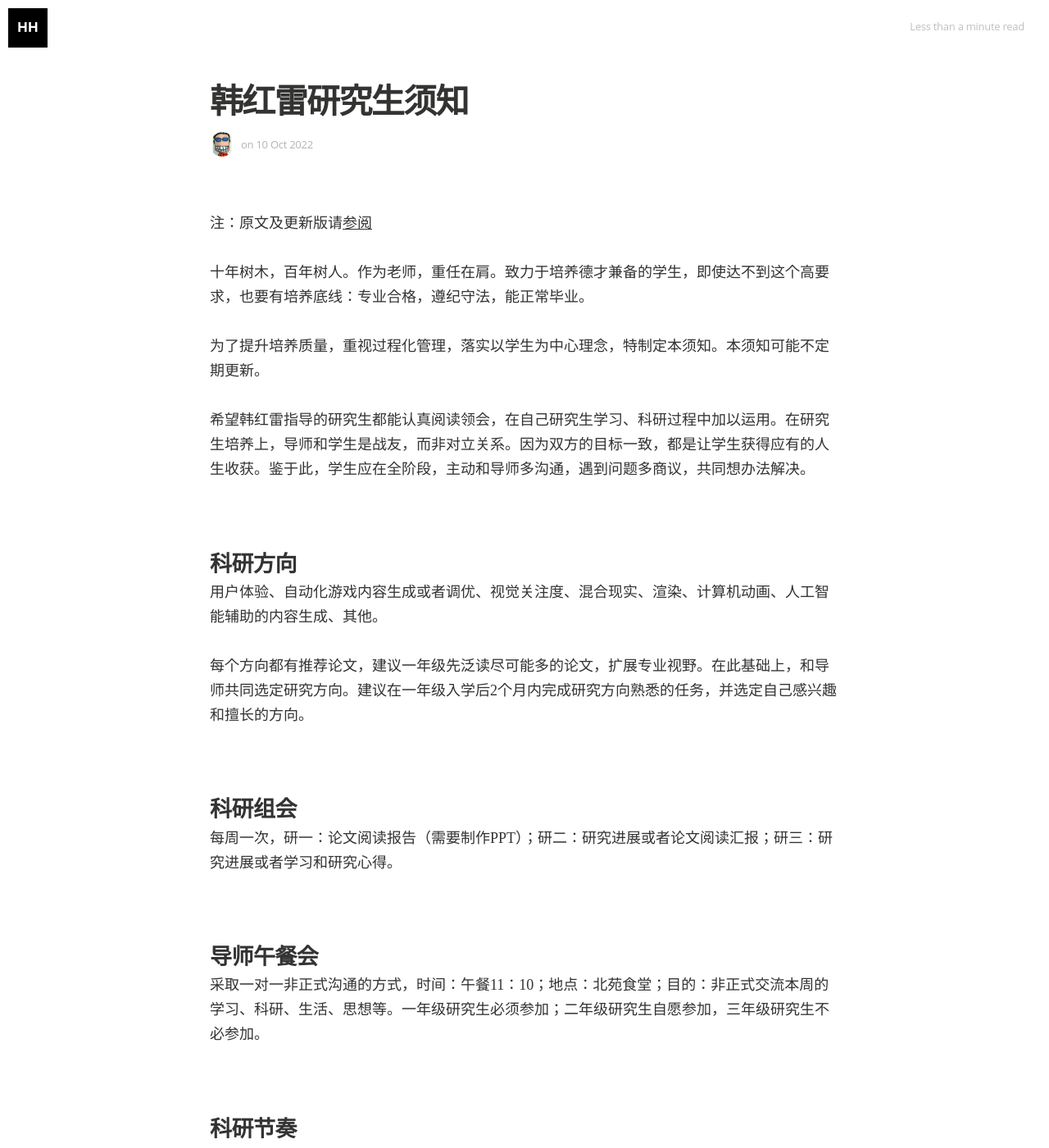
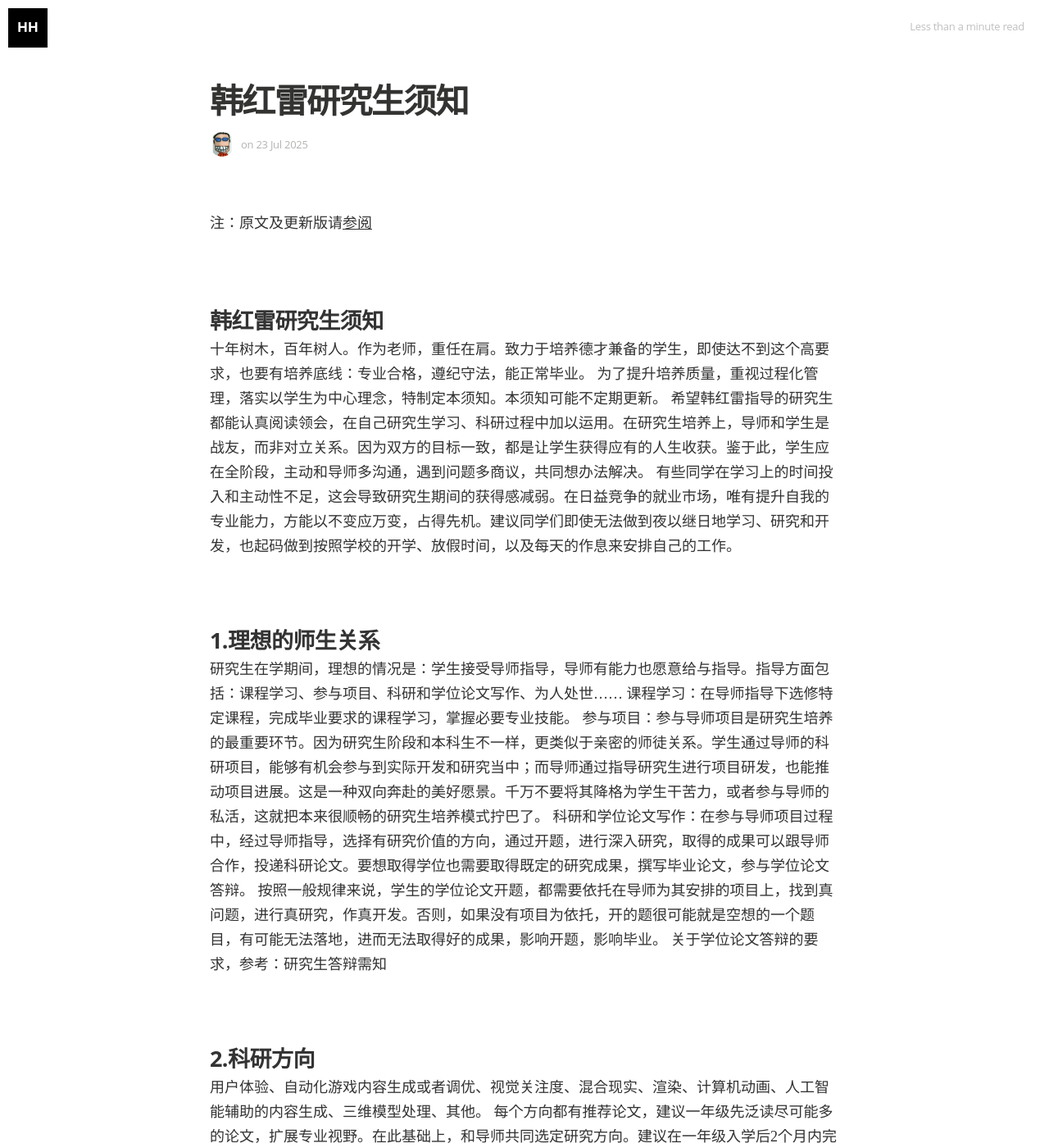
Before and after one commit to hanhonglei/hanhonglei.github.io, a Jekyll site: the page built from _posts/2022-10-10-notes-to-students.markdown, in a window 1280 px wide and 1400 px high. Shown: the whole window at 82% size. Built offline with Jekyll 4.4.1, drawn with Linux system fonts in a browser that asks for light colours; nearby versions of some CDN libraries; some web fonts are replaced; some of the changed text lies outside the part shown.

Commit message:
Update 2022-10-10-notes-to-students.markdown

```diff
--- a/_posts/2022-10-10-notes-to-students.markdown
+++ b/_posts/2022-10-10-notes-to-students.markdown
@@ -1,69 +1,60 @@
 ---
 layout: post
 title:  韩红雷研究生须知
-date:   2022-10-10
+date:   2025-7-23
 categories: article
 ---
-注：原文及更新版请[参阅](https://docs.qq.com/doc/p/393ee0e5977d6a9435979f69e84e83d10be868a5)
+注：原文及更新版请[参阅](https://docs.qq.com/doc/DUmRGbVdIR3BQYmNL)
 
+# 韩红雷研究生须知
 十年树木，百年树人。作为老师，重任在肩。致力于培养德才兼备的学生，即使达不到这个高要求，也要有培养底线：专业合格，遵纪守法，能正常毕业。
+为了提升培养质量，重视过程化管理，落实以学生为中心理念，特制定本须知。本须知可能不定期更新。
+希望韩红雷指导的研究生都能认真阅读领会，在自己研究生学习、科研过程中加以运用。在研究生培养上，导师和学生是战友，而非对立关系。因为双方的目标一致，都是让学生获得应有的人生收获。鉴于此，学生应在全阶段，主动和导师多沟通，遇到问题多商议，共同想办法解决。
+有些同学在学习上的时间投入和主动性不足，这会导致研究生期间的获得感减弱。在日益竞争的就业市场，唯有提升自我的专业能力，方能以不变应万变，占得先机。建议同学们即使无法做到夜以继日地学习、研究和开发，也起码做到按照学校的开学、放假时间，以及每天的作息来安排自己的工作。
+## 1.理想的师生关系
+研究生在学期间，理想的情况是：学生接受导师指导，导师有能力也愿意给与指导。指导方面包括：课程学习、参与项目、科研和学位论文写作、为人处世……
+课程学习：在导师指导下选修特定课程，完成毕业要求的课程学习，掌握必要专业技能。
+参与项目：参与导师项目是研究生培养的最重要环节。因为研究生阶段和本科生不一样，更类似于亲密的师徒关系。学生通过导师的科研项目，能够有机会参与到实际开发和研究当中；而导师通过指导研究生进行项目研发，也能推动项目进展。这是一种双向奔赴的美好愿景。千万不要将其降格为学生干苦力，或者参与导师的私活，这就把本来很顺畅的研究生培养模式拧巴了。
+科研和学位论文写作：在参与导师项目过程中，经过导师指导，选择有研究价值的方向，通过开题，进行深入研究，取得的成果可以跟导师合作，投递科研论文。要想取得学位也需要取得既定的研究成果，撰写毕业论文，参与学位论文答辩。
+按照一般规律来说，学生的学位论文开题，都需要依托在导师为其安排的项目上，找到真问题，进行真研究，作真开发。否则，如果没有项目为依托，开的题很可能就是空想的一个题目，有可能无法落地，进而无法取得好的成果，影响开题，影响毕业。
+关于学位论文答辩的要求，参考：研究生答辩需知
+## 2.科研方向
+用户体验、自动化游戏内容生成或者调优、视觉关注度、混合现实、渲染、计算机动画、人工智能辅助的内容生成、三维模型处理、其他。
+每个方向都有推荐论文，建议一年级先泛读尽可能多的论文，扩展专业视野。在此基础上，和导师共同选定研究方向。建议在一年级入学后2个月内完成研究方向熟悉的任务，并选定自己感兴趣和擅长的方向。
+## 3.组会
+每周一次，研一：论文阅读报告（需要制作PPT）、开发技术报告；研二：研究或开发进展汇报；研三：研究进展、实习情况。
+## 4.导师午餐会
+采取一对一非正式沟通的方式，时间：午餐11：10；地点：北苑食堂；目的：非正式交流本周的学习、科研、生活、思想等。一年级研究生必须参加；二年级研究生自愿参加，三年级研究生不必参加。
+## 5.周报
+尽量按照论文体例，言简意赅、表述准确，将自己一周的工作进行总结汇报。采取小组共享在线表格方式填写。直接在上面提交自己在线文档的地址即可。导师会尽快做出审阅批注，周报和批注内容也会小组成员间共享。
+## 6.工作节奏
+在高质量完成课程学习的基础上，要和导师一道，尽早确定具体的研究和开发问题。
+一年级就要有研究成果或者在开发上取得明显成效；在二年级的时候要深入研究下去，争取有高质量研究成果；在三年级的时候要准备毕业论文，送审之后参加实习。
+在学生导师协商确定了工作任务之后，不要畏难，要有迎难而上的精神。因为工作只有具备一定挑战性，才能支撑你的毕业论文。此过程中，也要培养自己的职业精神和契约精神，不要轻言放弃。
+#  7.学习资源
+请关注[韩红雷主页](http://gameengine.fun)
+## 8.提升价值
+不和本科生比创作，不和社会人比经验，真正体现研究生含金量。
+“研究”和“学业”这两个研究生身份关键词做好，前者靠科研和开发成果，后者靠课业成绩。
+科研+工程开发+作品创作，以上三点按照重要度由高到低排序。如果将来主要目标是就业，就要偏右一些。反之，如果将来目标是深造，就要偏左一些。
+## 9.科研论文
+不是为了论文而论文，论文是用于和其他人交流研究工作，能增加自己工作被认可的可能性；论文能验证科研思路是否清晰，书写清晰=思路清晰。
+论文主要在“论”上做文章，行文要特别主意，一定要言之成理，要解释、要论述，给出论点，一定要附带论据分析。避免写成教程、科普。
+论文要满足：可复现+自圆其说两个要求，自圆其说就是“论”，更为重要。
+不管是专硕还是学硕，不管是主要进行工程开发还是科研，都要重视科研论文的训练，因为学位论文都有较高的要求。
+### 阅读论文
+阅读知名期刊和会议上发表的高水平论文。主要阅读理解以下内容：文章解决的问题是什么；目前有哪些解决方法；本文提出了什么样的方法；其创新点或者贡献在哪里。暂时不要纠结于技术细节。把论文先读厚（指的是记录笔记，做延伸阅读），再读薄（指的是总结出前面说到的几个点）。
+### 撰写论文
+前期，可以按照我提供的“八股文”形式撰写自己的论文。有一定的科研训练之后，可以在坚持论文规范和初心的基础上，自由发挥，写出可读性强的论文。
+## 10.制定计划
+要制定自己的科研、开发和学习计划。比如一些学术会议的召开时间、截稿时间要多关注，以便按时完成论文投递，踏准“科研节奏”。“凡事不预则废”，踏不上“科研节奏”，会严重影响你的学业和后续的工作、生活规划。导师布置的开发任务，要按期完成，如果无法完成，也一定要及时沟通，和导师商量解决方案，不宜随意拖拉，打压自己的积极性。只要愿意学，肯下功夫，按照以往的培养经验，在学期间是可以有较大提升的，最起码研究生毕业不成问题。就怕目标涣散，对自己没有要求，荒废大好时光。
+当然，生活是多维度的，希望你也能制定好自己的生活、锻炼、娱乐等计划，养成自律的习惯，会让你受益。
+## 11.纪律和道德规范
+同学们在学期间做任何学业相关的事情，一定要事先和导师商议，一起讨论决定。硕士阶段是导师负责制，导师需要为同学们顺利求学、顺利毕业负责。如果学生擅作主张，未经导师同意参与事务，造成不好后果可能带来不利影响。
+在学期间，一定要注意学术和行为的道德规范，言谈举止合乎公序良俗标准。在项目工作和学习上，努力提升职业素养，完成好导师交代的学习和项目工作任务，过程中努力学习，积极克服困难，培养自己迎难而上的勇气，不要轻言放弃。也要友爱同学，尊敬师长，积极和其他同学配合。
+遵纪守法。
 
-为了提升培养质量，重视过程化管理，落实以学生为中心理念，特制定本须知。本须知可能不定期更新。
-
-希望韩红雷指导的研究生都能认真阅读领会，在自己研究生学习、科研过程中加以运用。在研究生培养上，导师和学生是战友，而非对立关系。因为双方的目标一致，都是让学生获得应有的人生收获。鉴于此，学生应在全阶段，主动和导师多沟通，遇到问题多商议，共同想办法解决。
-
-## 科研方向
-
-用户体验、自动化游戏内容生成或者调优、视觉关注度、混合现实、渲染、计算机动画、人工智能辅助的内容生成、其他。
-
-每个方向都有推荐论文，建议一年级先泛读尽可能多的论文，扩展专业视野。在此基础上，和导师共同选定研究方向。建议在一年级入学后2个月内完成研究方向熟悉的任务，并选定自己感兴趣和擅长的方向。
-
-## 科研组会
-
-每周一次，研一：论文阅读报告（需要制作PPT）；研二：研究进展或者论文阅读汇报；研三：研究进展或者学习和研究心得。
-
-## 导师午餐会
-
-采取一对一非正式沟通的方式，时间：午餐11：10；地点：北苑食堂；目的：非正式交流本周的学习、科研、生活、思想等。一年级研究生必须参加；二年级研究生自愿参加，三年级研究生不必参加。
-
-## 科研节奏
-
-在高质量完成课程学习的基础上，要和导师一道，尽早确定具体的研究问题。
-
-一年级就要有研究成果；在二年级的时候要深入研究下去，争取有高质量研究成果；在三年级的时候要准备毕业论文，送审之后参加实习。
-
-## 学习资源
-
-请关注韩红雷主页.
-
-## 提升价值
-
-不和本科生比创作，不和社会人比经验，真正体现研究生含金量。
-
-“研究”和“学业”这两个研究生身份关键词做好，前者靠科研成果，后者靠课业成绩。
-
-## 科研论文
-
-不是为了论文而论文，论文是用于和其他人交流研究工作，能增加自己工作被认可的可能性；论文能验证科研思路是否清晰，书写清晰=思路清晰。
-
-论文主要在“论”上做文章，行文要特别主意，一定要言之成理，要解释、要论述，给出论点，一定要附带论据分析。避免写成教程、科普。
-
-论文要满足：可复现+自圆其说两个要求，自圆其说就是“论”，更为重要。
-
-### 阅读论文
-
-阅读知名期刊和会议上发表的高水平论文。主要阅读理解以下内容：文章解决的问题是什么；目前有哪些解决方法；本文提出了什么样的方法；其创新点或者贡献在哪里。暂时不要纠结于技术细节。把论文先读厚（指的是记录笔记，做延伸阅读），再读薄（指的是总结出前面说到的几个点）。
-
-### 撰写论文
-
-前期，可以按照我提供的“八股文”形式撰写自己的论文。有一定的科研训练之后，可以在坚持论文规范和初心的基础上，自由发挥，写出可读性强的论文。
-
-## 制定计划
-
-要制定自己的科研和学习计划。比如一些学术会议的召开时间、截稿时间要多关注，以便按时完成论文投递，踏准“科研节奏”。“凡事不预则废”，踏不上“科研节奏”，会严重影响你的学业和后续的工作、生活规划。
-
-当然，生活是多维度的，希望你也能制定好自己的生活、锻炼、娱乐等计划，养成自律的习惯，会让你受益。
-
+2025年7月23日更新
 
 <script>
   (function(i,s,o,g,r,a,m){i['GoogleAnalyticsObject']=r;i[r]=i[r]||function(){
```
